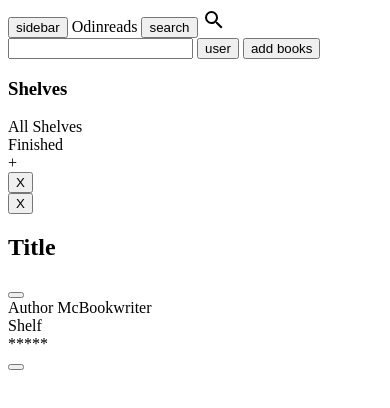
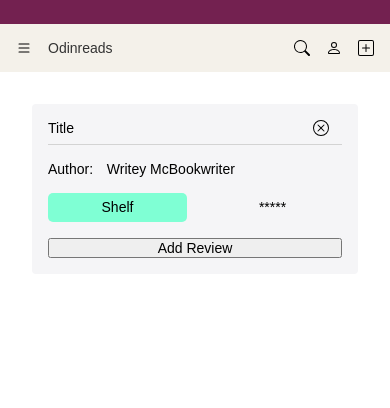
Before and after one commit to Liam-JL/odin-library, a plain HTML site: page index.html in a window 390 px wide. Drawn offline with Linux system fonts and the light colour scheme.

Commit message:
Add basic styling, Make mobile and desktop view

```diff
--- a/index.html
+++ b/index.html
@@ -9,47 +9,84 @@
 </head>
 <body>
     <header class="header">
-        <div class="header__accent-bar"></div>
-        <div class="nav">
-            <button class="nav__btn">sidebar</button>
+        <div class="header__accent-bar tertiary"></div>
+        <div class="nav secondary">
+            <button class="nav__btn nav__btn--sidebar">
+                <svg xmlns="http://www.w3.org/2000/svg" width="16" height="16" fill="currentColor" class="bi bi-list" viewBox="0 0 16 16">
+                    <path fill-rule="evenodd" d="M2.5 12a.5.5 0 0 1 .5-.5h10a.5.5 0 0 1 0 1H3a.5.5 0 0 1-.5-.5m0-4a.5.5 0 0 1 .5-.5h10a.5.5 0 0 1 0 1H3a.5.5 0 0 1-.5-.5m0-4a.5.5 0 0 1 .5-.5h10a.5.5 0 0 1 0 1H3a.5.5 0 0 1-.5-.5"/>
+                  </svg>
+            </button>
             <span class="nav__logo">Odinreads</span>
-            <button class="nav__btn">search</button>
+            <button class="nav__btn nav__btn--search">
+                <svg xmlns="http://www.w3.org/2000/svg" width="16" height="16" fill="currentColor" class="bi bi-search" viewBox="0 0 16 16">
+                    <path d="M11.742 10.344a6.5 6.5 0 1 0-1.397 1.398h-.001q.044.06.098.115l3.85 3.85a1 1 0 0 0 1.415-1.414l-3.85-3.85a1 1 0 0 0-.115-.1zM12 6.5a5.5 5.5 0 1 1-11 0 5.5 5.5 0 0 1 11 0"/>
+                  </svg>
+            </button>
             <span class="nav__search-wrapper">
                 <svg xmlns="http://www.w3.org/2000/svg" viewBox="0 0 24 24" class="nav__search-icon" width="1.5rem">
                     <path d="M9.5,3A6.5,6.5 0 0,1 16,9.5C16,11.11 15.41,12.59 14.44,13.73L14.71,14H15.5L20.5,19L19,20.5L14,15.5V14.71L13.73,14.44C12.59,15.41 11.11,16 9.5,16A6.5,6.5 0 0,1 3,9.5A6.5,6.5 0 0,1 9.5,3M9.5,5C7,5 5,7 5,9.5C5,12 7,14 9.5,14C12,14 14,12 14,9.5C14,7 12,5 9.5,5Z" />
                 </svg>
                 <input type="text" class="nav__search-bar">
             </span>
-            <button class="nav__btn">user</button>
-            <button class="nav__btn">add books</button>
+            <button id="accountInfoBtn" class="nav__btn">
+                <svg xmlns="http://www.w3.org/2000/svg" width="16" height="16" fill="currentColor" class="bi bi-person" viewBox="0 0 16 16">
+                    <path d="M8 8a3 3 0 1 0 0-6 3 3 0 0 0 0 6m2-3a2 2 0 1 1-4 0 2 2 0 0 1 4 0m4 8c0 1-1 1-1 1H3s-1 0-1-1 1-4 6-4 6 3 6 4m-1-.004c-.001-.246-.154-.986-.832-1.664C11.516 10.68 10.289 10 8 10s-3.516.68-4.168 1.332c-.678.678-.83 1.418-.832 1.664z"/>
+                  </svg>
+            </button>
+            <button id="addBooksBtn" class="nav__btn">
+                <svg xmlns="http://www.w3.org/2000/svg" width="16" height="16" fill="currentColor" class="bi bi-plus-square" viewBox="0 0 16 16">
+                    <path d="M14 1a1 1 0 0 1 1 1v12a1 1 0 0 1-1 1H2a1 1 0 0 1-1-1V2a1 1 0 0 1 1-1zM2 0a2 2 0 0 0-2 2v12a2 2 0 0 0 2 2h12a2 2 0 0 0 2-2V2a2 2 0 0 0-2-2z"/>
+                    <path d="M8 4a.5.5 0 0 1 .5.5v3h3a.5.5 0 0 1 0 1h-3v3a.5.5 0 0 1-1 0v-3h-3a.5.5 0 0 1 0-1h3v-3A.5.5 0 0 1 8 4"/>
+                  </svg>
+            </button>
         </div>
     </header>
 
-    <aside class="sidebar">
+    <aside class="sidebar ">
         <section class="sidebar-left">
             <h1 class="sidebar-left__header">Shelves</h1>
             <div class="shelf-item">All Shelves</div>
             <div class="shelf-item">Finished</div>
-            <div class="shelf-item">+</div>
+            <div id="addShelfItem" class="shelf-item">
+                <svg xmlns="http://www.w3.org/2000/svg" width="16" height="16" fill="currentColor" class="bi bi-plus-lg" viewBox="0 0 16 16">
+                    <path fill-rule="evenodd" d="M8 2a.5.5 0 0 1 .5.5v5h5a.5.5 0 0 1 0 1h-5v5a.5.5 0 0 1-1 0v-5h-5a.5.5 0 0 1 0-1h5v-5A.5.5 0 0 1 8 2"/>
+                  </svg>
+            </div>
         </section>
-        <section class="sidebar-right">
-            <button class="sidebar-right__close-btn">X</button>
+        <section class="sidebar-right hidden">
+            <button class="sidebar-right__close-btn">
+                <svg xmlns="http://www.w3.org/2000/svg" width="16" height="16" fill="currentColor" class="bi bi-x-circle" viewBox="0 0 16 16">
+                    <path d="M8 15A7 7 0 1 1 8 1a7 7 0 0 1 0 14m0 1A8 8 0 1 0 8 0a8 8 0 0 0 0 16"/>
+                    <path d="M4.646 4.646a.5.5 0 0 1 .708 0L8 7.293l2.646-2.647a.5.5 0 0 1 .708.708L8.707 8l2.647 2.646a.5.5 0 0 1-.708.708L8 8.707l-2.646 2.647a.5.5 0 0 1-.708-.708L7.293 8 4.646 5.354a.5.5 0 0 1 0-.708"/>
+                  </svg>
+            </button>
         </section>
     </aside>
 
     <main class="main">
-        <button class="main__mobile-search-close">X</button>
+        <button class="main__mobile-search-close hidden"><svg xmlns="http://www.w3.org/2000/svg" width="16" height="16" fill="currentColor" class="bi bi-x-circle" viewBox="0 0 16 16">
+            <path d="M8 15A7 7 0 1 1 8 1a7 7 0 0 1 0 14m0 1A8 8 0 1 0 8 0a8 8 0 0 0 0 16"/>
+            <path d="M4.646 4.646a.5.5 0 0 1 .708 0L8 7.293l2.646-2.647a.5.5 0 0 1 .708.708L8.707 8l2.647 2.646a.5.5 0 0 1-.708.708L8 8.707l-2.646 2.647a.5.5 0 0 1-.708-.708L7.293 8 4.646 5.354a.5.5 0 0 1 0-.708"/>
+          </svg></button>
 
-        <section class="main__book-list">
+        <section class="main__card-list">
             <div class="card">
                 <div class="card__header">
                     <h2 class="card__title">Title</h2>
-                    <button class="card__close-btn"></button>
+                    <button class="card__close-btn">
+                        <svg xmlns="http://www.w3.org/2000/svg" width="16" height="16" fill="currentColor" class="bi bi-x-circle" viewBox="0 0 16 16">
+                            <path d="M8 15A7 7 0 1 1 8 1a7 7 0 0 1 0 14m0 1A8 8 0 1 0 8 0a8 8 0 0 0 0 16"/>
+                            <path d="M4.646 4.646a.5.5 0 0 1 .708 0L8 7.293l2.646-2.647a.5.5 0 0 1 .708.708L8.707 8l2.647 2.646a.5.5 0 0 1-.708.708L8 8.707l-2.646 2.647a.5.5 0 0 1-.708-.708L7.293 8 4.646 5.354a.5.5 0 0 1 0-.708"/>
+                          </svg>
                 </div>
-                <span class="card__author">Author McBookwriter</span>
+                </button>
+                <div class="card__author-info-row">
+                    <span class="card__author-label">Author:</span>
+                    <span class="card__author">Writey McBookwriter</span>
+                </div>
                 <div class="shelf-item">Shelf</div>
                 <div class="card__rating">*****</div>
-                <button class="card__review-btn"></button>
+                <button class="card__review-btn">Add Review</button>
             </div>
         </section>
 
--- a/styles.css
+++ b/styles.css
@@ -0,0 +1,256 @@
+/* Reset */
+
+/* makes sizing simpler */
+*,
+*::before,
+*::after {
+  box-sizing: border-box;
+}
+
+/* remove default spacing */
+/* force styling of type through styling, rather than elements */
+* {
+  margin: 0;
+  padding: 0;
+  font: inherit;
+  text-decoration: none;
+}
+
+/* min body height */
+body {
+  min-height: 100vh;
+}
+
+/* responsive images/videos */
+img,
+picture,
+svg,
+video {
+  display: block;
+  max-width: 100%;
+}
+
+a {
+  color: inherit; /* Inherit the color from the parent element */
+  text-decoration: none; /* Remove underline */
+}
+
+/* Remove visited link styling */
+a:visited {
+  color: inherit; /* Ensure visited links inherit the same color */
+  text-decoration: none; /* Remove underline for visited links */
+}
+
+li {
+  list-style-type: none;
+}
+
+/* Fonts */
+@font-face {
+  font-family: 'norsebold';
+  src: url('norse-bold_3-webfont.woff2') format('woff2'),
+       url('norse-bold_3-webfont.woff') format('woff');
+  font-weight: normal;
+  font-style: normal;
+}
+
+html, body {
+  height: 100%;
+  margin: 0;
+  font-family: 'norse-webfont', sans-serif;
+}
+
+h1, h2, h3, h4, h5, h6 {
+  font-family: 'norsebold-webfont', Arial, Helvetica, sans-serifsans-serif;
+}
+
+/* Color Variables */
+:root {
+  --background-primary: rgb(255, 255, 255);
+  --background-secondary: rgb(244, 241, 234);
+  --background-tertiary: rgb(115, 33, 80);
+  --text-on-primary: rgb(0, 99, 93);
+  --header-on-primary: rgb(24, 24, 24);
+  --text-on-secondary: rgb(51, 51, 51);
+  --border-on-secondary: rgb(214, 208, 196);
+}
+
+.secondary{
+  background-color: var(--background-secondary);
+  color: var(--text-on-secondary);
+}
+
+.tertiary {
+  background-color: var(--background-tertiary);
+  color: var(--background-secondary);
+}
+
+.hidden {
+    display: none;
+}
+
+/* Styles */
+body {
+  font-size: 14px;
+  display: grid;
+  grid-template-columns: 20% 1fr;
+  grid-template-rows: auto 1fr; /* Header takes auto height, rest fills */
+  min-height: 100vh;
+}
+
+.header {
+    grid-column: span 2;
+}
+
+.header__accent-bar {
+    height: 1.5rem;
+}
+
+.nav {
+    display: flex;
+    min-height: 2rem;
+    gap: 1rem;
+    justify-content: center;
+    align-items: center;
+    padding: 1rem;
+}
+
+.nav__btn {
+  background-color: transparent;
+  border: none;
+}
+
+.nav__btn--sidebar {
+  display: none;
+}
+
+.nav__search-wrapper {
+  display: flex;
+  flex-grow: 1;
+  min-width: 70vw;
+}
+
+.nav__search-bar {
+  flex-grow: 1;
+  padding: 0.2rem
+}
+
+.nav__btn--search {
+  display: none;
+}
+
+
+.sidebar {
+    display: grid;
+    grid-template-columns: 1fr 10%;
+    justify-content: center;
+    padding: 1rem;
+    gap: 1rem;
+
+}
+
+.sidebar-left {
+  display: grid;
+  grid-template-columns: 1fr;
+  grid-auto-rows: 2rem;
+  gap: 1rem;
+  text-align: center;
+}
+
+.sidebar-left__header {
+  font-weight: bold;
+}
+
+.shelf-item {
+  display: flex;
+  justify-content: center;
+  background-color: aquamarine;
+  padding: 0.4rem;
+  border-radius: 5px;
+}
+
+.sidebar-right__close-btn {
+  padding: 0.2rem;
+  width: 1.5rem;
+  height: 1.5rem;
+  background-color: transparent;
+  border: none;
+}
+
+.main__card-list {
+  margin: 2rem;
+  display: grid;
+  grid-template-columns: repeat(3, 1fr);
+
+}
+
+.card {
+  background-color: rgb(245, 245, 247);
+  display: grid;
+  grid-template-columns: 1fr 1fr;
+  padding: 1rem;
+  gap: 1rem;
+  border-radius: 4px;
+  align-items: center;
+  justify-content: center;
+}
+
+.card__header {
+  grid-column: span 2;
+  display: grid;
+  grid-template-columns: 1fr 10%;
+  padding-bottom: 0.5rem;
+  border-bottom: 1px solid lightgrey;
+}
+
+.card__close-btn {
+  background-color: transparent;
+  border: none;
+}
+
+.card__author-info-row {
+  grid-column: span 2;
+  display: grid;
+  grid-template-columns: 20% 1fr;
+}
+
+.card__rating {
+  justify-self: center;
+}
+
+.card__review-btn {
+  grid-column: span 2;
+}
+
+/* Add in media query for mobile view */
+@media (max-width: 768px) {
+
+  body {
+    grid-template-columns: 1fr;
+  }
+
+  .nav__btn--sidebar {
+    display: block;
+  }
+
+  .nav__logo {
+    flex-grow: 1;
+  }
+
+  .nav__search-wrapper {
+    display: none;
+  }
+
+  .nav__btn--search {
+    display: block;
+  }
+
+  .sidebar {
+    display: none;
+  }
+
+  .main__card-list {
+    grid-template-columns: 1fr;
+  }
+
+}
```
